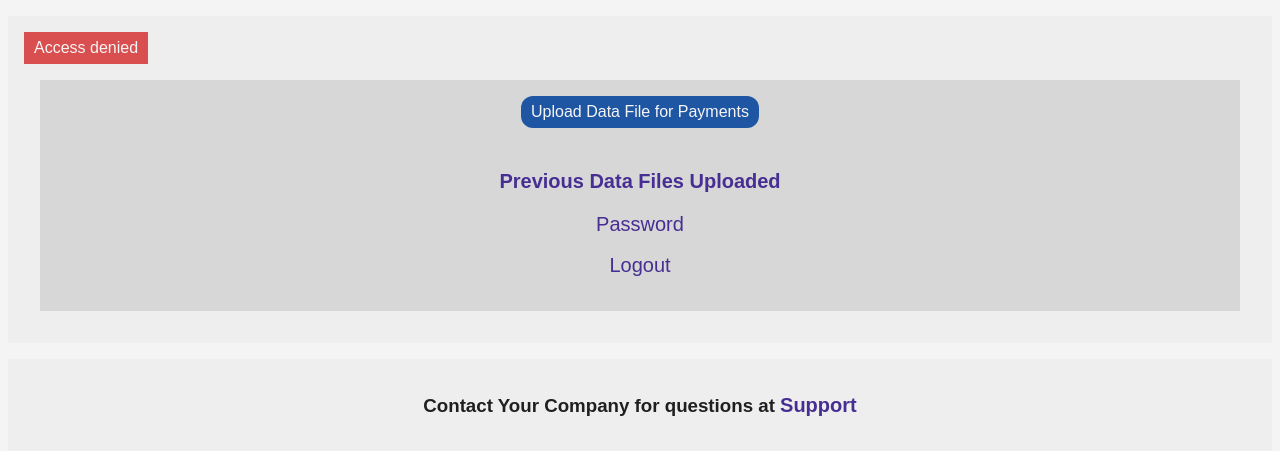
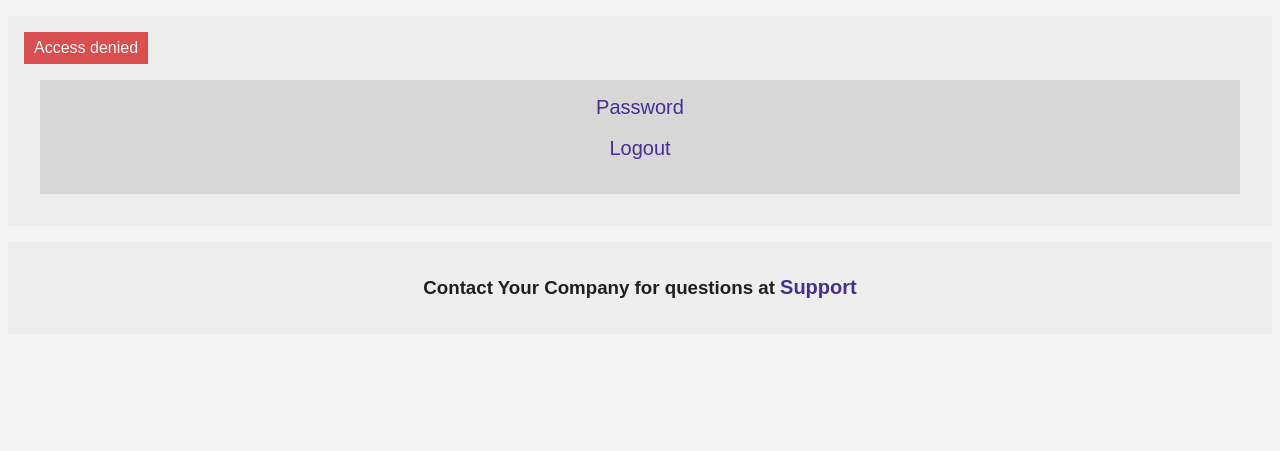
Before and after one commit to DykemaBill/App_FlaskJinjaMongo, a Flask app: template templates/status.html in a window 1280 px wide. Shown: the part 161-612 px from the top of the page. Run offline with Flask 2, Linux system fonts and the light colour scheme; the template is opened without the code that fills it: most values are stand-ins (such as "Sample title", 1, 10 or a date in 2020); parts of the project's set-up code (start-up, migrations or seed data) failed here and were passed over.

Commit message:
Status page updated

```diff
--- a/templates/base.html
+++ b/templates/base.html
@@ -52,7 +52,7 @@
         <!-- Footer -->
         <div class="foot">
 
-            <h3>Contact {{ g.team }} for questions at <a href="mailto: {{ g.email }}">Support</a> {% if g.user['admin'] == True %}(<a href="/logs">Logs</a>){% endif %}</h3>
+            <h3>Contact {{ g.team }} for questions at <a href="mailto: {{ g.email }}">Support</a> {% if g.user['admin'] == True %}(<a href="/status">Status and Logs</a>){% endif %}</h3>
 
         </div>
 
--- a/templates/status.html
+++ b/templates/status.html
@@ -34,13 +34,11 @@
         <pre>    Width: {{ config_data['logosize'][0] }}</pre>
         <pre>   Height: {{ config_data['logosize'][1] }}</pre>
         <pre>Team: {{ config_data['team'] }}</pre>
-        <pre>Data Folders:</pre>
-        <pre>        Root: {{ config_data['datafolders'][0] }}</pre>
-        <pre>    Incoming: {{ config_data['datafolders'][1] }}</pre>
-        <pre>  Processing: {{ config_data['datafolders'][2] }}</pre>
-        <pre>   Converted: {{ config_data['datafolders'][3] }}</pre>
-        <pre>   Completed: {{ config_data['datafolders'][4] }}</pre>
-        <pre>    Max Size: {{ config_data['datafolders'][5] }}</pre>
+        <pre>Database Settings: (not implemented yet)</pre>
+        <pre>   Server: {{ config_data['db_conn_host'] }}</pre>
+        <pre> Database: {{ config_data['db_conn_database'] }}</pre>
+        <pre>     Type: {{ config_data['db_conn_type'] }}</pre>
+        <pre>  Account: {{ config_data['db_conn_acct'] }}</pre>
 
     </div>
 
@@ -57,8 +55,6 @@
 
     <div class="main">
         <div class="formarea">
-            <a href="/dataupload"><button class="datalarge save">Upload Data File for Payments</button></a><br><br>
-            <h2><a href="/history">Previous Data Files Uploaded</a></h2>
             <a href="/loginpassword">Password</a><br><br>
             <a href="/logout">Logout</a><br><br>
         </div>
```
